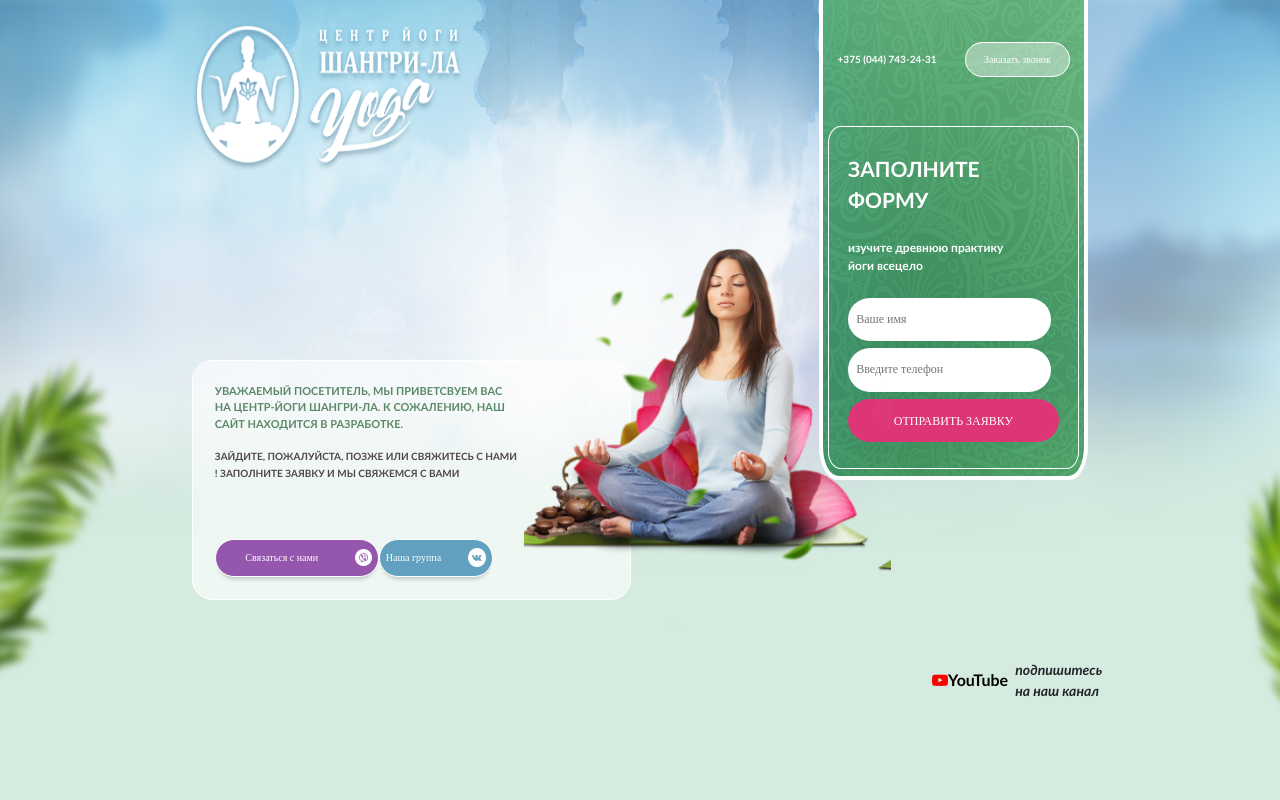
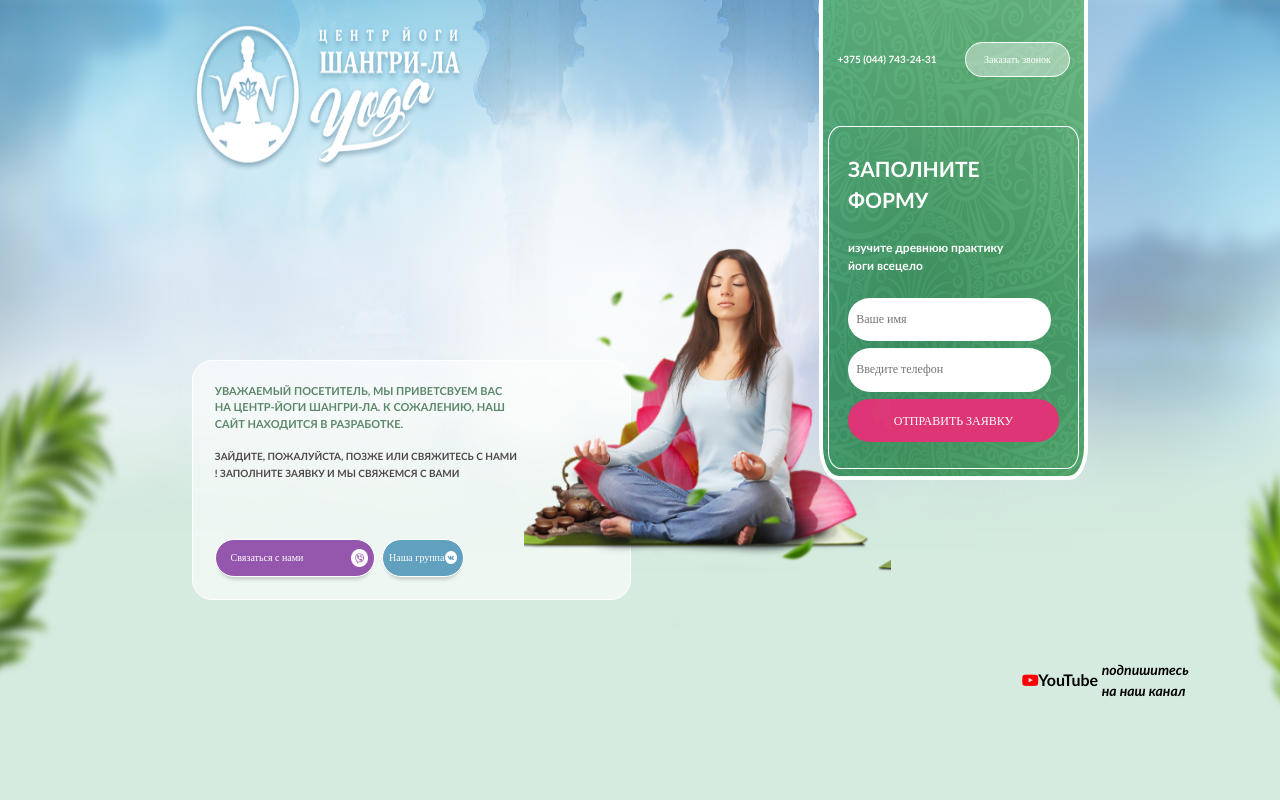
Before and after one commit to VitaliKarpuk/Yoga, a plain HTML site: page index.html in a window 1280 px wide. Drawn offline with nearby package versions, Linux system fonts and the light colour scheme; a web font is replaced by a local one.

Commit message:
заглушка yoga

```diff
--- a/index.html
+++ b/index.html
@@ -4,7 +4,7 @@
     <meta charset="UTF-8">
     <meta name="viewport" content="width=device-width, initial-scale=1.0">
     <meta http-equiv="X-UA-Compatible" content="ie=edge">
-    <title>Document</title>
+    <title>Yoga</title>
     <link rel="stylesheet" href="https://stackpath.bootstrapcdn.com/bootstrap/4.3.1/css/bootstrap.min.css" integrity="sha384-ggOyR0iXCbMQv3Xipma34MD+dH/1fQ784/j6cY/iJTQUOhcWr7x9JvoRxT2MZw1T" crossorigin="anonymous">
     <link rel="stylesheet" href="style.css">
     <link rel="stylesheet" href="./Fontawesome/css/font-awesome.min.css">
@@ -21,11 +21,16 @@
                         <p><span>ЗАЙДИТЕ, ПОЖАЛУЙСТА, ПОЗЖЕ ИЛИ СВЯЖИТЕСЬ С НАМИ ! ЗАПОЛНИТЕ ЗАЯВКУ И МЫ СВЯЖЕМСЯ С ВАМИ</span></p>
                     </div>
                     <div class="connect_batton">
+                        <a title="Должен быть установлен Viber для ПК" href="viber://chat?number=+375259134641">
                             <button class="batton_viber">
                                 Связаться с нами
                                 <img src="./viber.png" width="13%" alt="viber">
                             </button>
+                        </a>
+                        <a href="https://vk.com/yogashangrila">
                             <button class="batton_vk">Наша группа <img src="./vk.png" width="18%"  alt="Vk"></button>
+                        </a>
+
                     </div>
                 </div>
             </div>
@@ -51,8 +56,11 @@
                     </div>
                 </div>
                 <div class="youtube">
+                    <a href="https://www.youtube.com/channel/UCCy9FmTBXNmzPaeGhTZqQng?view_as=subscriber">
                         <i class="fa fa-youtube-play fa-1x" aria-hidden="true"><span>YouTube</span></i>
                         <p>подпишитесь на наш канал</p>
+                    </a>
+
                 </div>
 
             </div>
@@ -71,7 +79,6 @@
             </div>
 
         </div>
-
     </div>
     <button class="request">Отправить заявку</button>
     <script src="https://code.jquery.com/jquery-3.3.1.slim.min.js" integrity="sha384-q8i/X+965DzO0rT7abK41JStQIAqVgRVzpbzo5smXKp4YfRvH+8abtTE1Pi6jizo" crossorigin="anonymous"></script>
--- a/style.css
+++ b/style.css
@@ -15,6 +15,12 @@ body{
     padding: 0;
     font-family: 'Calibri';
     font-weight: bold;
+}
+a{
+    text-decoration: none;
+}
+a:hover{
+    text-decoration: none;
 }
 .wrapper{
     width: 100%;
@@ -79,6 +85,9 @@ body{
     margin-left: 5%;
     display: flex;
 }
+.connect_batton a{
+    width: 100%;
+}
 .batton_viber{
     width: 50%;
     height: 80%;
@@ -93,6 +102,9 @@ body{
     color: #ffffff;
     box-shadow: 0 6px 4px -4px rgba(0, 0, 0, .2);
 }
+.batton_viber:hover{
+    opacity: 0.8;
+}
 
 .batton_vk{
     width: 30%;
@@ -106,6 +118,10 @@ body{
     align-items: center;
     color: #ffffff;
     box-shadow: 0 6px 4px -4px rgba(0, 0, 0, .2);
+    margin: 0;
+}
+.batton_vk:hover{
+    opacity: 0.8;
 }
 .form{
     width: 97%;
@@ -213,11 +229,18 @@ body{
     font-weight: bold;
     margin-right: 2%;
 }
-.youtube p{
+.youtube a{
+    width: 50%;
+    display: flex;
+    align-items: center;
+}
+.youtube a p{
+    margin: 0;
     margin-left: 4%;
     font-size: 14px;
     font-family: 'calibri';
-    font-style: oblique
+    font-style: oblique;
+    color: black;
 }
 #carouselExampleSlidesOnly{
     width: 40%;
@@ -240,9 +263,11 @@ body{
     }
     .batton_viber {
         font-size: 22px;
+        width: 88%;
     }
     .batton_vk {
         font-size: 22px;
+        width: 55%;
     }
     .form {
         width: 100%;
@@ -295,9 +320,13 @@ body{
     }
     .batton_viber {
         font-size: 19px;
+        margin: 0;
+        width: 98%;
     }
     .batton_vk {
         font-size: 19px;
+        margin-left: 2%;
+        width: 55%;
     }
     .form {
         width: 100%;
@@ -367,7 +396,7 @@ body{
     }
     .batton_vk {
         font-size: 10px;
-        width: 35%;
+        width: 50%;
     }
     .form {
         height: 60%;
@@ -458,9 +487,9 @@ body{
         font-size: 12px;
     }
 
-    .batton_vk{
+    .batton_vk {
         font-size: 12px;
-        width: 36%;
+        width: 52%;
     }
     .form{
         height: 45%;
@@ -558,6 +587,9 @@ body{
     .connect {
         height: 52%;
     }
+    .batton_vk {
+        width: 60%;
+    }
     .form {
         height: 50%;
     }
@@ -576,9 +608,6 @@ body{
         position: absolute;
         top: 35%;
         left: 38%;
-    }
-    .batton_vk {
-        width: 31%;
     }
 }
 
```
Lines whose indentation alone changed are shown as unchanged.
